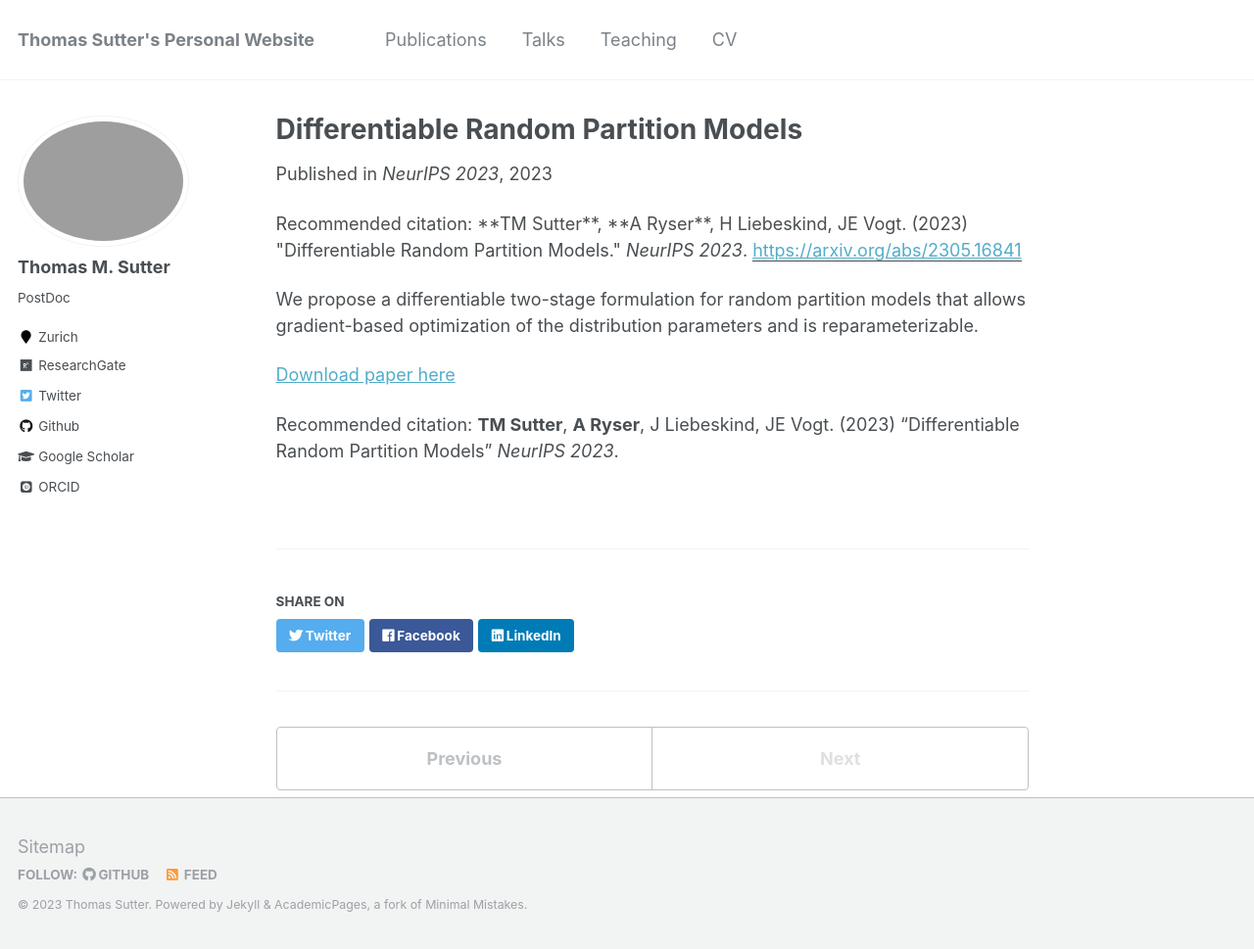
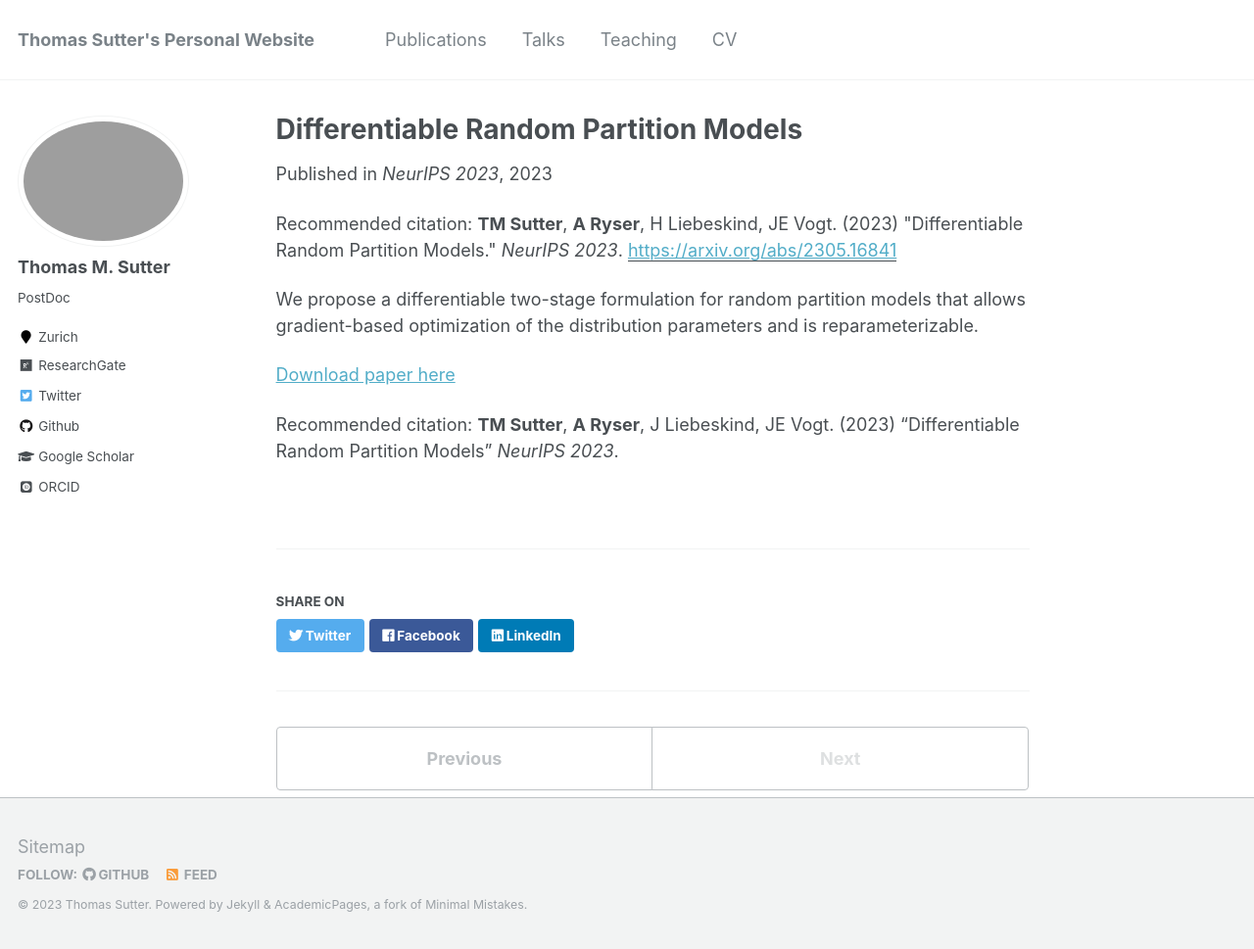
Before and after one commit to thomassutter/thomassutter.github.io, a Jekyll site: the page built from _publications/2023-10-15-Differentiable Random Partition Models.md, in a window 1280 px wide and 969 px high. Shown: the whole window at 98% size. Built offline with Jekyll 4.4.1, drawn with Linux system fonts in a browser that asks for light colours; some web fonts are replaced.

```diff
--- a/_publications/2023-10-15-Differentiable Random Partition Models.md
+++ b/_publications/2023-10-15-Differentiable Random Partition Models.md
@@ -6,7 +6,7 @@ excerpt: 'We propose a differentiable two-stage formulation for random partition
 date: 2023-10-15
 venue: 'NeurIPS 2023'
 paperurl: 'https://arxiv.org/abs/2305.16841'
-citation: '**TM Sutter**, **A Ryser**, H Liebeskind, JE Vogt. (2023) &quot;Differentiable Random Partition Models.&quot; <i>NeurIPS 2023</i>.'
+citation: '<b>TM Sutter</b>, <b>A Ryser</b>, H Liebeskind, JE Vogt. (2023) &quot;Differentiable Random Partition Models.&quot; <i>NeurIPS 2023</i>.'
 ---
 We propose a differentiable two-stage formulation for random partition models that allows gradient-based optimization of the distribution parameters and is reparameterizable.
 
```
